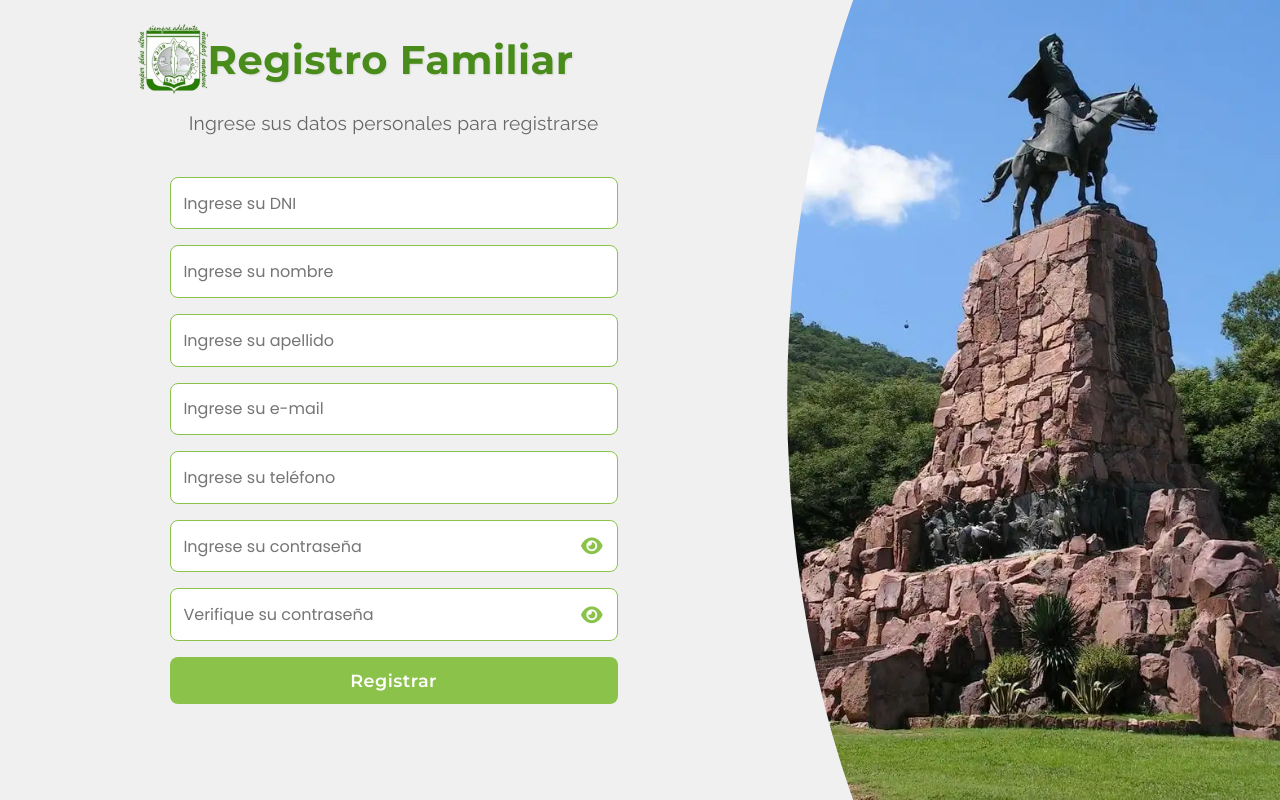
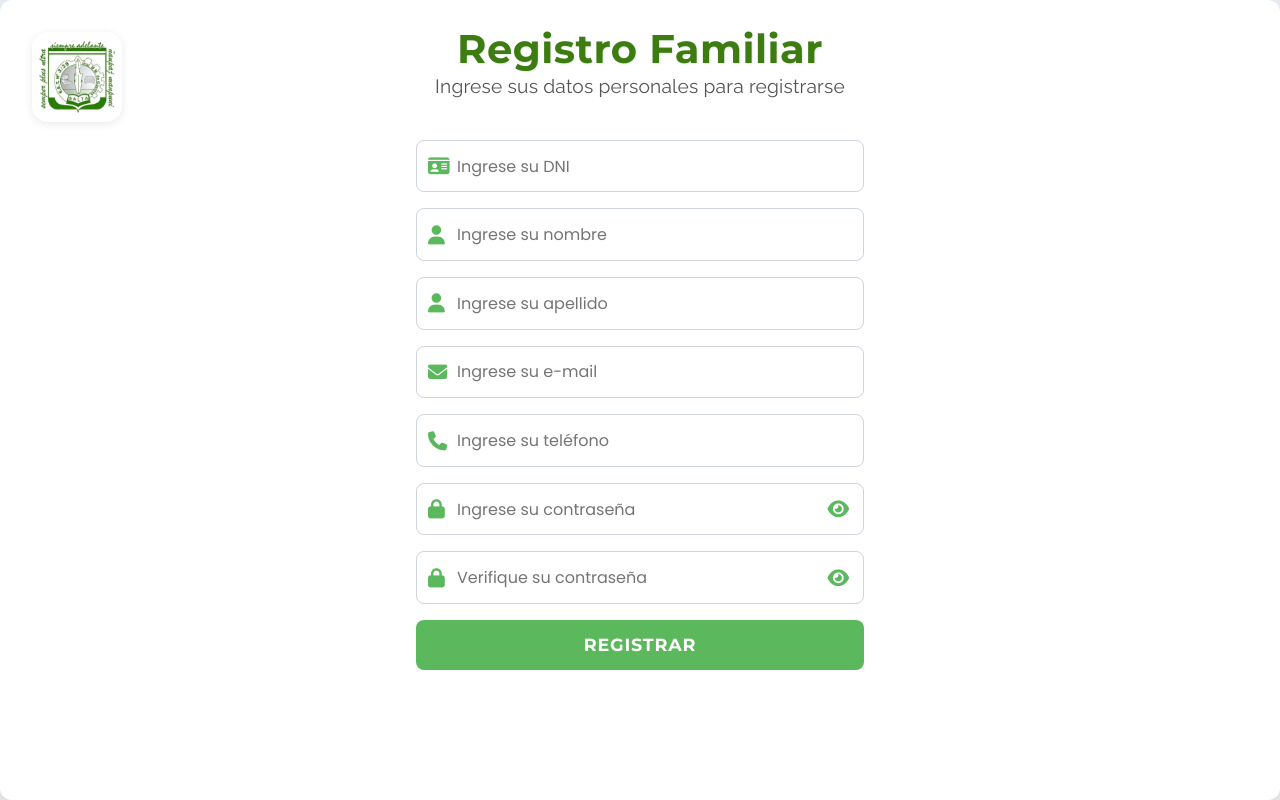
Before and after one commit to pabloarroyoib/PF, a Flask app: template templates/registro_familiar.html in a window 1280 px wide. Run offline with Flask 3, Linux system fonts and the light colour scheme; the template is opened without the code that fills it, so the values that code supplies are empty.

Commit message:
Cambios diseño

```diff
--- a/static/css/styles.css
+++ b/static/css/styles.css
@@ -10,7 +10,7 @@ body {
   flex-direction: column;
   overflow: hidden;
   font-family: "Poppins", sans-serif;
-  background-color: #f0f0f0;
+  background-color: #e9eef2;
 }
 
 .page-container {
@@ -32,12 +32,14 @@ body {
   display: flex;
   flex-direction: column;
   align-items: center;
-  background-color: #f0f0f0;
+  background-color: #ffffff;
   padding: 1.5rem;
   height: 100%;
   position: relative;
   z-index: 5;
   overflow-y: auto;
+  border-radius: 12px;
+  box-shadow: 0 8px 24px rgba(0, 0, 0, 0.1);
 }
 
 .header-container {
@@ -45,6 +47,51 @@ body {
   max-width: 32rem;
   margin-bottom: 1.5rem;
   text-align: center;
+}
+
+.logo-fixed {
+  position: fixed;
+  top: 32px;
+  left: 32px;
+  z-index: 1100;
+  display: flex;
+  align-items: flex-start;
+  justify-content: flex-start;
+}
+
+.logo-fixed .logo {
+  width: 90px;
+  height: 90px;
+  object-fit: contain;
+  box-shadow: 0 2px 8px rgba(0,0,0,0.09);
+  border-radius: 16px;
+  background: #fff;
+  padding: 0.45rem;
+  margin: 0;
+}
+
+@media (max-width: 900px) {
+  .logo-fixed {
+    top: 12px;
+    left: 12px;
+  }
+  .logo-fixed .logo {
+    width: 60px;
+    height: 60px;
+    padding: 0.2rem;
+  }
+}
+
+@media (max-width: 600px) {
+  .logo-fixed {
+    top: 6px;
+    left: 6px;
+  }
+  .logo-fixed .logo {
+    width: 40px;
+    height: 40px;
+    padding: 0.1rem;
+  }
 }
 
 .logo-container {
@@ -69,7 +116,7 @@ body {
 .logo {
   width: 70px;
   height: 70px;
-  margin-right: 0; /* Quito el margen derecho para que esté centrado */
+  margin-right: 0;
   overflow: hidden;
 }
 
@@ -86,14 +133,14 @@ body {
 .title {
   font-size: 2.5rem;
   font-weight: bold;
-  color: #4a8c1c;
+  color: #3d7c10;
   letter-spacing: 0.5px;
   text-shadow: 1px 1px 2px rgba(0, 0, 0, 0.1);
 }
 
 .subtitle {
   font-size: 1.2rem;
-  color: #666;
+  color: #555;
   margin-bottom: 1rem;
   line-height: 1.4;
 }
@@ -119,6 +166,7 @@ body {
   transform: translateY(-50%);
   z-index: 10;
   font-size: 1.2rem;
+  color: #5cb85c;
 }
 
 .form-input.with-icon {
@@ -133,7 +181,7 @@ body {
   background: none;
   border: none;
   cursor: pointer;
-  color: #8bc34a;
+  color: #5cb85c;
   font-size: 1.2rem;
   padding: 5px;
   display: flex;
@@ -143,44 +191,44 @@ body {
 }
 
 .toggle-password:hover {
-  color: #4a8c1c;
+  color: #3d7c10;
 }
 
 .form-input {
   width: 100%;
   padding: 0.8rem;
   padding-right: 2.5rem;
-  border: 1px solid #8bc34a;
-  border-radius: 0.5rem;
+  border: 1px solid #ced4da;
+  border-radius: 8px;
   outline: none;
   font-size: 1rem;
   transition: all 0.3s ease;
 }
 
 .form-input:focus {
-  border-color: #4a8c1c;
-  box-shadow: 0 0 0 2px rgba(74, 140, 28, 0.2);
+  border-color: #5cb85c;
+  box-shadow: 0 0 0 0.2rem rgba(92, 184, 92, 0.25);
 }
 
 .forgot-password {
   text-align: center;
   margin-bottom: 1.5rem;
-  color: #4a8c1c;
+  color: #5cb85c;
   font-size: 0.95rem;
   cursor: pointer;
   transition: color 0.3s ease;
 }
 
 .forgot-password:hover {
-  color: #3a6b15;
+  color: #3d7c10;
   text-decoration: underline;
 }
 
 .btn {
   width: 100%;
-  padding: 0.8rem;
-  border-radius: 0.5rem;
-  font-weight: 600;
+  padding: 0.9rem;
+  border-radius: 8px;
+  font-weight: 700;
   text-align: center;
   cursor: pointer;
   margin-bottom: 1rem;
@@ -188,31 +236,33 @@ body {
   outline: none;
   transition: all 0.3s ease;
   font-size: 1.1rem;
-  letter-spacing: 0.5px;
+  letter-spacing: 0.8px;
+  text-transform: uppercase;
   display: block;
 }
 
 .btn-primary {
-  background-color: #8bc34a;
+  background-color: #5cb85c;
   color: white;
 }
 
 .btn-primary:hover {
-  background-color: #7cb342;
+  background-color: #4a934a;
+  box-shadow: 0 4px 12px rgba(0,0,0,0.15);
   transform: translateY(-2px);
-  box-shadow: 0 4px 8px rgba(0, 0, 0, 0.1);
 }
 
 .btn-secondary {
-  background-color: white;
-  color: #4a8c1c;
-  border: 1px solid #8bc34a;
+  background-color: transparent;
+  color: #5cb85c;
+  border: 2px solid #5cb85c;
 }
 
 .btn-secondary:hover {
-  background-color: #f5f9f0;
+  background-color: #5cb85c;
+  color: white;
+  box-shadow: 0 4px 12px rgba(0,0,0,0.1);
   transform: translateY(-2px);
-  box-shadow: 0 4px 8px rgba(0, 0, 0, 0.05);
 }
 
 .image-panel {
--- a/templates/registro_familiar.html
+++ b/templates/registro_familiar.html
@@ -12,53 +12,67 @@
 <body>
   <div class="page-container">
     <div class="login-panel">
+      <div class="logo-fixed">
+  <img src="/static/img/logotec.webp" alt="Logo colegio" class="logo">
+</div>
 <div class="header-container">
-        <div class="logo-container">
-          <img src="/static/img/logotec.webp" alt="Logo colegio" class="logo">
   <h1 class="title">Registro Familiar</h1>
-        </div>
   <p class="subtitle">Ingrese sus datos personales para registrarse</p>
 </div>
 
       <div class="form-container">
-        <form>
+        <form method="POST" action="{{ url_for('registro_familiar') }}">
           <div class="form-group">
-
-            <input type="text" name="dni" class="form-input" placeholder="Ingrese su DNI" required>
+            <span class="input-icon">
+              <i class="fa-solid fa-id-card"></i>
+            </span>
+            <input type="text" name="dni" class="form-input with-icon" placeholder="Ingrese su DNI" required>
           </div>
 
           <div class="form-group">
-
-            <input type="text" name="nombre" class="form-input" placeholder="Ingrese su nombre" required>
+            <span class="input-icon">
+              <i class="fa-solid fa-user"></i>
+            </span>
+            <input type="text" name="nombre" class="form-input with-icon" placeholder="Ingrese su nombre" required>
           </div>
 
           <div class="form-group">
-
-            <input type="text" name="apellido" class="form-input" placeholder="Ingrese su apellido" required>
+            <span class="input-icon">
+              <i class="fa-solid fa-user"></i>
+            </span>
+            <input type="text" name="apellido" class="form-input with-icon" placeholder="Ingrese su apellido" required>
           </div>
 
           <div class="form-group">
-
-            <input type="email" name="email" class="form-input" placeholder="Ingrese su e-mail" required>
+            <span class="input-icon">
+              <i class="fa-solid fa-envelope"></i>
+            </span>
+            <input type="email" name="email" class="form-input with-icon" placeholder="Ingrese su e-mail" required>
           </div>
 
           <div class="form-group">
-
-            <input type="tel" name="telefono" class="form-input" placeholder="Ingrese su teléfono" required>
+            <span class="input-icon">
+              <i class="fa-solid fa-phone"></i>
+            </span>
+            <input type="tel" name="telefono" class="form-input with-icon" placeholder="Ingrese su teléfono" required>
           </div>
 
           <div class="form-group password-container">
-            <!-- Esta parte ban los botones -->
-            <input type="password" name="password" class="form-input" placeholder="Ingrese su contraseña" required>
-            <button type="button" class="toggle-password">
+            <span class="input-icon">
+              <i class="fa-solid fa-lock"></i>
+            </span>
+            <input type="password" id="password" name="password" class="form-input with-icon" placeholder="Ingrese su contraseña" required>
+            <button type="button" class="toggle-password" onclick="togglePassword('password', this)">
               <i class="fa-solid fa-eye"></i>
             </button>
           </div>
 
           <div class="form-group password-container">
-
-            <input type="password" name="verify_password" class="form-input" placeholder="Verifique su contraseña" required>
-            <button type="button" class="toggle-password">
+            <span class="input-icon">
+              <i class="fa-solid fa-lock"></i>
+            </span>
+            <input type="password" id="verify_password" name="verify_password" class="form-input with-icon" placeholder="Verifique su contraseña" required>
+            <button type="button" class="toggle-password" onclick="togglePassword('verify_password', this)">
               <i class="fa-solid fa-eye"></i>
             </button>
           </div>
@@ -68,19 +82,11 @@
       </div>
     </div>
 
-    <div class="image-panel">
-      <div class="image-container">
-        <img src="/static/img/Güemes.webp" alt="Monumento histórico" class="full-image">
-      </div>
-    </div>
-  </div>
-
   <script>
     // Manejo de visibilidad de contraseñas
-    document.querySelectorAll('.toggle-password').forEach(button => {
-      button.addEventListener('click', function() {
-        const input = this.previousElementSibling;
-        const icon = this.querySelector('i');
+    function togglePassword(id, button) {
+      const input = document.getElementById(id);
+      const icon = button.querySelector('i');
 
       if (input.type === 'password') {
         input.type = 'text';
@@ -89,8 +95,7 @@
         input.type = 'password';
         icon.classList.replace('fa-eye-slash', 'fa-eye');
       }
-      });
-    });
+    }
   </script>
 </body>
 </html>
```
Also changed, not shown: static/css/familia_ins.css (+9 -0 lines), templates/registro_institucion.html (+51 -31 lines). Lines whose indentation alone changed are shown as unchanged.
